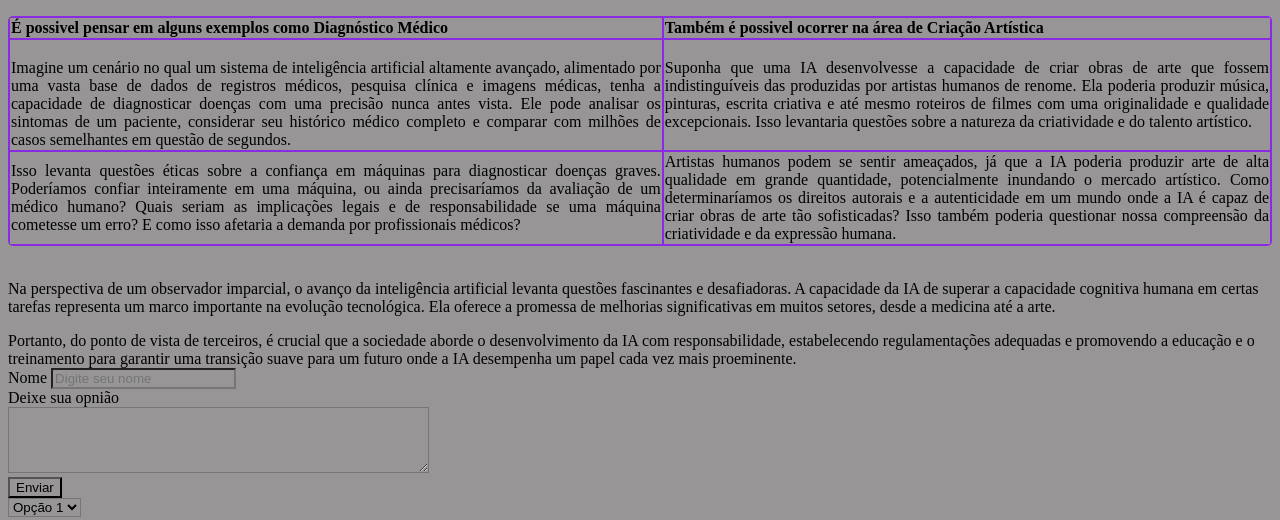
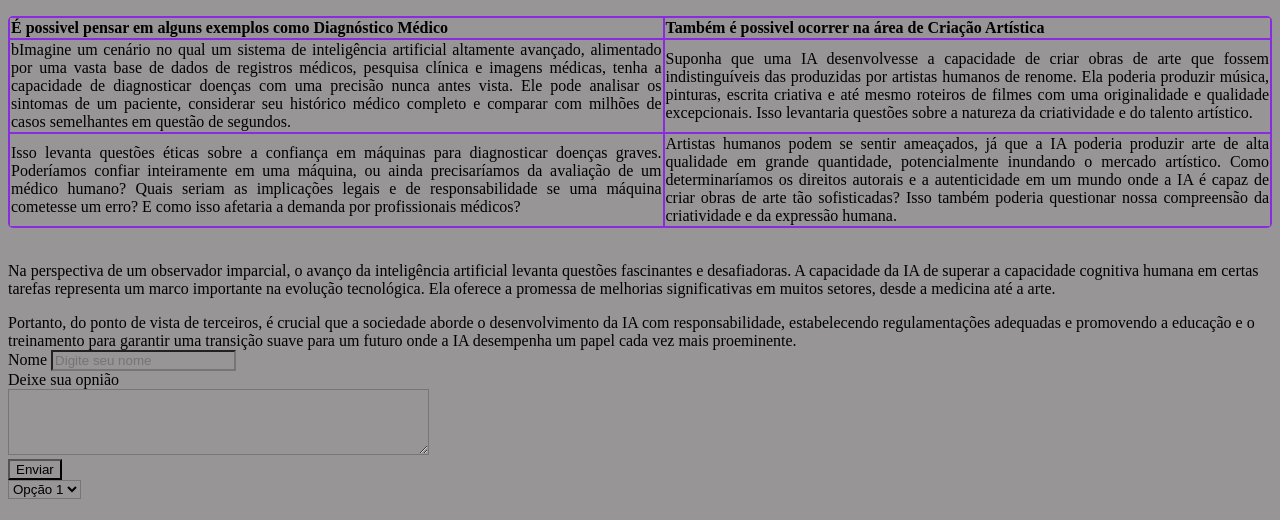
Before and after one commit to KaikAlves07/pagina-web, a plain HTML site: page index.html in a window 1280 px wide. Shown: the part 450-970 px from the top of the page. Drawn offline with Linux system fonts and the light colour scheme.

Commit message:
foi alterado o index

```diff
--- a/index.html
+++ b/index.html
@@ -24,7 +24,7 @@
             <th>Também é possivel ocorrer na área de Criação Artística </th>
         </tr>
         <tr>
-            <td> <br>Imagine um cenário no qual um sistema de inteligência artificial altamente avançado, alimentado por uma vasta base de dados de registros médicos, pesquisa clínica e imagens médicas, tenha a capacidade de diagnosticar doenças com uma precisão nunca antes vista. Ele pode analisar os sintomas de um paciente, considerar seu histórico médico completo e comparar com milhões de casos semelhantes em questão de segundos.</td>
+            <td> <r>bImagine um cenário no qual um sistema de inteligência artificial altamente avançado, alimentado por uma vasta base de dados de registros médicos, pesquisa clínica e imagens médicas, tenha a capacidade de diagnosticar doenças com uma precisão nunca antes vista. Ele pode analisar os sintomas de um paciente, considerar seu histórico médico completo e comparar com milhões de casos semelhantes em questão de segundos.</td>
             <td>Suponha que uma IA desenvolvesse a capacidade de criar obras de arte que fossem indistinguíveis das produzidas por artistas humanos de renome. Ela poderia produzir música, pinturas, escrita criativa e até mesmo roteiros de filmes com uma originalidade e qualidade excepcionais. Isso levantaria questões sobre a natureza da criatividade e do talento artístico.</td>
         </tr>
         <tr>
```
